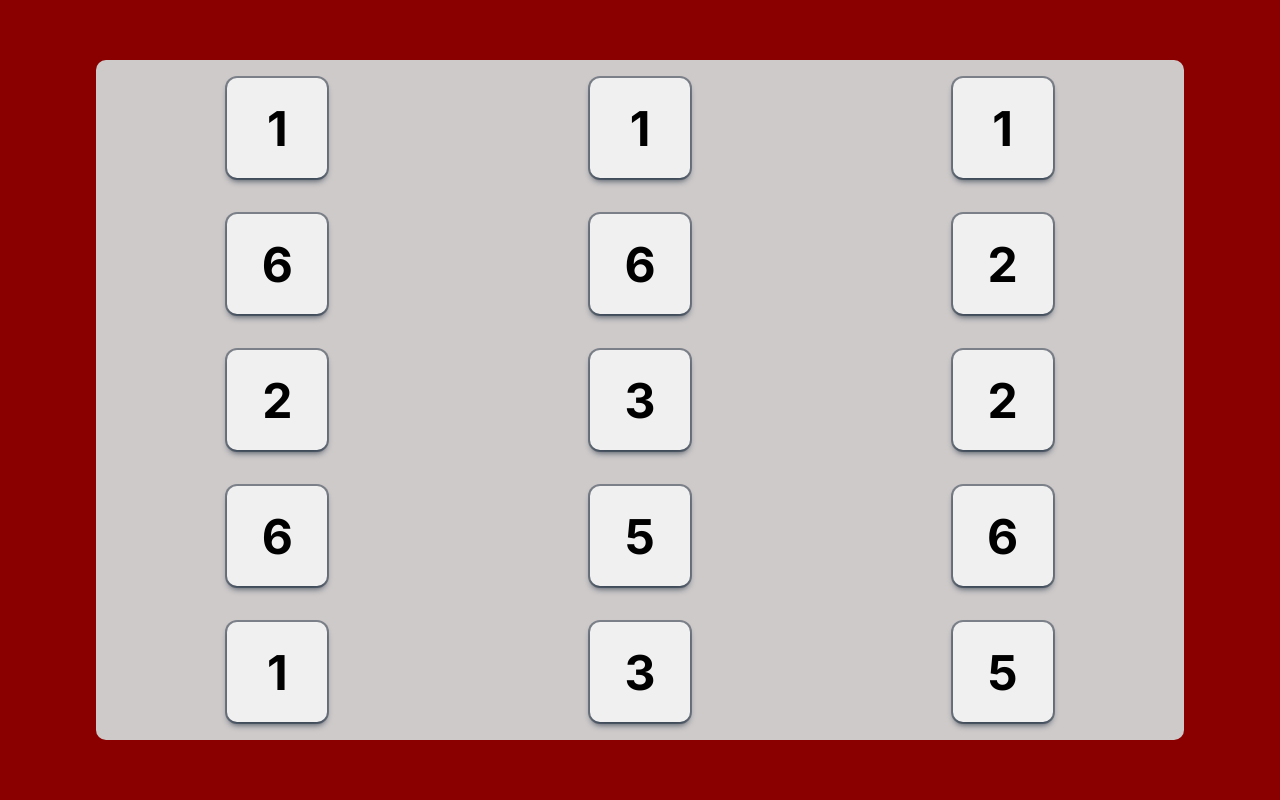
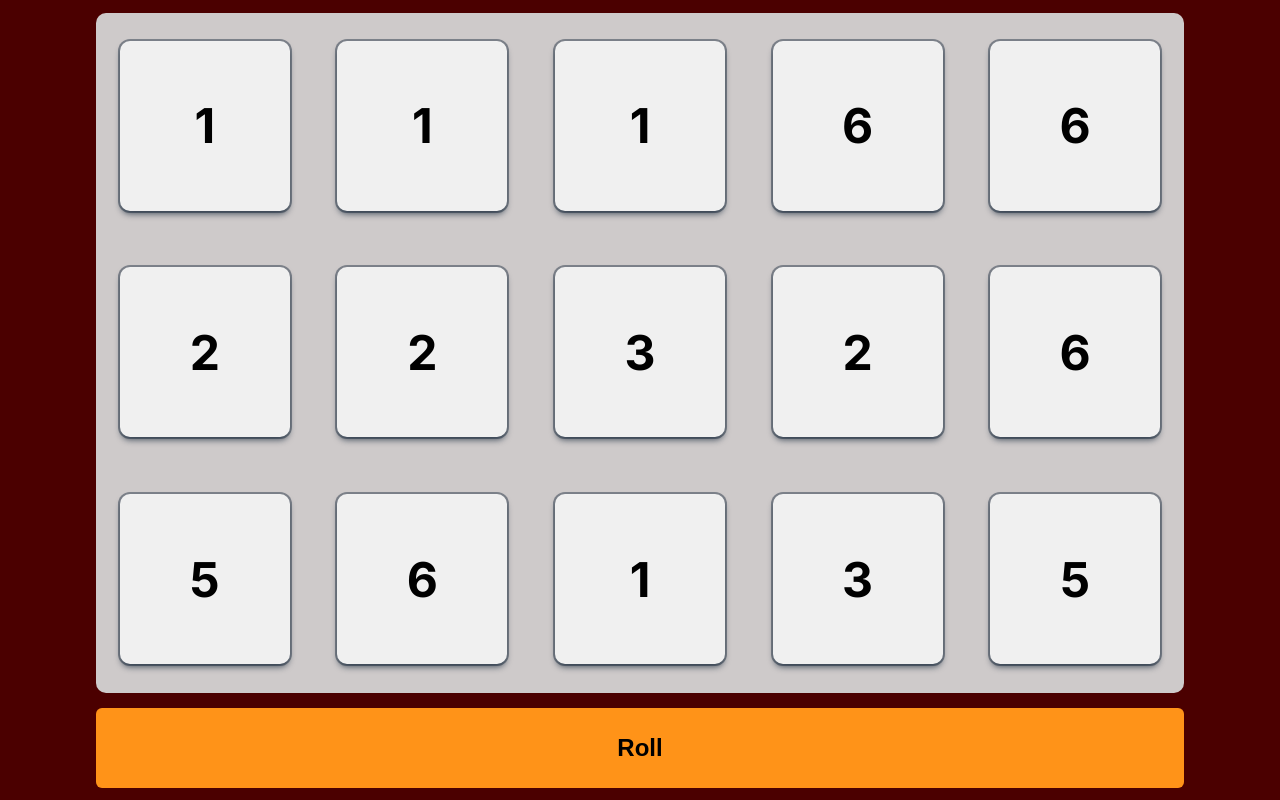
Before and after one commit to User-MiMa/DiceGame, a React (Vite) app: page / in a window 1280 px wide. Built offline with nearby package versions, Linux system fonts and the light colour scheme.

Commit message:
feat: add roll button and styles for media queries

```diff
--- a/src/App.jsx
+++ b/src/App.jsx
@@ -16,7 +16,10 @@ export default function App(){
 
     return (
         <main>
-            {diceElements}
+            <div className="diceContainer">
+                {diceElements}
+            </div>
+            <button className="rollDice">Roll</button>
         </main>
     );
 }
--- a/src/index.css
+++ b/src/index.css
@@ -11,12 +11,20 @@ body {
 
     margin: 0;
 
-    background-color: #8a0000;
+    background-color: #4b0000;
 
     height: 100dvh;
 }
 
 main{
+    display: flex;
+    flex-direction: column;
+    align-items: center;
+    justify-content: space-around;
+    gap: 15px;
+}
+
+.diceContainer{
     display: grid;
     grid-template-columns: repeat(3,1fr);
     grid-template-rows: repeat(5,1fr);
@@ -33,7 +41,7 @@ main{
     border-radius: 10px;
 }
 
-button{
+.diceContainer button{
     display: flex;
     justify-content: center;
     align-items: center;
@@ -57,18 +65,56 @@ button{
     cursor: pointer;
 }
 
+button.rollDice{
+    height: 50px;
+    width: 100%;
+
+    border: none;
+    border-radius: 6px;
+
+    background-color: #ff9318;
+    color: black;
+
+    font-size: 1.5rem;
+    font-weight: bold;
+
+    cursor: pointer;
+}
+
 @media (min-width: 768px){
+
+    button.rollDice{
+    height: 80px;
+    }
+
+    .diceContainer button{
+        height: 150px;
+        width: 150px;
+    }
 
 }
 
 @media (min-width: 1024px){
 
+    .diceContainer{
+    display: grid;
+    grid-template-columns: repeat(5,1fr);
+    grid-template-rows: repeat(3,1fr);
+    }
+
+    .diceContainer button{
+        height: 170px;
+        width: 170px;
+    }
+
 }
 
 @media (min-width: 1280px){
+
 
 }
 
 @media (min-width: 1440px){
 
+
 }
```
